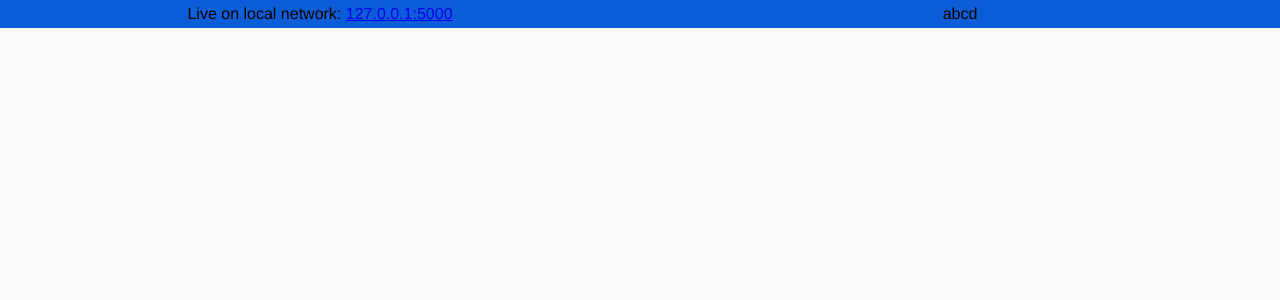
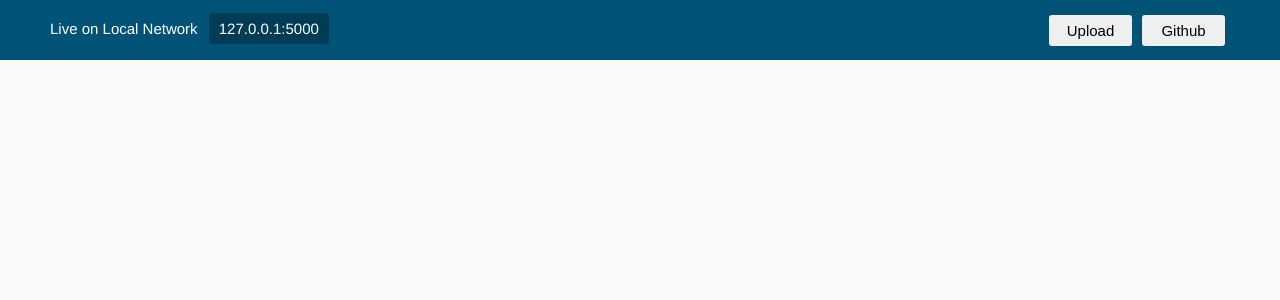
Before and after one commit to Mr-Bilal-Ashraf/PySharer, a Flask app: page / in a window 1280 px wide. Shown: the top 300 px of the page. Run offline with Flask 3, Linux system fonts and the light colour scheme.

Commit message:
♻️update Navigation bar updated

```diff
--- a/templates/index.html
+++ b/templates/index.html
@@ -1,8 +1,10 @@
 <!doctype html>
 <html lang="en">
+
 <head>
     <meta charset="UTF-8">
-    <meta name="viewport" content="width=device-width, user-scalable=no, initial-scale=1.0, maximum-scale=1.0, minimum-scale=1.0">
+    <meta name="viewport"
+        content="width=device-width, user-scalable=no, initial-scale=1.0, maximum-scale=1.0, minimum-scale=1.0">
     <meta http-equiv="X-UA-Compatible" content="ie=edge">
     <title>Document</title>
     <style>
@@ -24,15 +26,61 @@
         }
 
         .header {
+            margin-bottom: 10px;
+            height: 60px;
+            background-color: #005377;
+            font-size: 15px;
             display: flex;
-            flex-wrap: wrap;
+            align-items: center;
+            justify-content: space-between;
+
+            .left {
+                margin-left: 50px;
+                color: white;
+                border-radius: 3px;
+                padding: 7px 10px;
+                background-color: rgba(0, 0, 0, 0.28) !important;
+                .back_link{
+                text-decoration: none;
+                color: white;
+                }
             }
 
-        .header div {
-            padding: 5px 0;
-            text-align: center;
-            width: 50%;
-            background: #0b5ed7;
+            .center {
+                margin: 0px 50px;
+                color: white;
+                width: 325px;
+                height: 20px;
+
+                .url {
+                    border-radius: 3px;
+                    margin-left: 7px;
+                    padding: 7px 10px;
+                    background-color: rgba(0, 0, 0, 0.28) !important;
+                }
+            }
+
+            .right {
+                margin-right: 50px;
+                display: flex;
+
+                .button {
+                    font-size: 15px;
+                    border: none;
+                    transition: .3s ease;
+                    border-radius: 3px;
+                    margin: 5px;
+                    height: 31px !important;
+                    width: 83px;
+                    cursor: pointer;
+                }
+
+                .button:hover {
+                    transition: .3s ease;
+                    color: white;
+                    background-color: teal;
+                }
+            }
         }
 
         .container {
@@ -74,14 +122,33 @@
         }
     </style>
 </head>
+
 <body>
-<div class="header">
+    <!-- <div class="header">
     <div>Live on local network: <a href="http://{{localhost}}:{{port}}">{{localhost}}:{{port}}</a></div>
     <div>abcd</div>
+</div> -->
+
+
+    <div class="header">
+        {% if not prev_dir == none %}
+        <div class="left">
+            <a class="back_link" href="/{{ prev_dir }}">Back</a>
         </div>
+        {% endif %}
+        <div class="center">Live on Local Network <something class="url">{{localhost}}:{{port}}</something>
+        </div>
+        <div class="right">
+            <button class="button">Upload</button>
+            <button class="button">Github</button>
+        </div>
+
+    </div>
+
+
     <div class="container">
         <!-- Start of back to parent directory -->
-    {% if not prev_dir == none %}
+        <!-- {% if not prev_dir == none %}
         <div>
             <a href="/{{ prev_dir }}">
                 <img src="/static/img/parent_dir.png" alt="{{ obj }}">
@@ -90,7 +157,7 @@
                 <b>...</b>
             </a>
         </div>
-    {% endif %}
+        {% endif %} -->
 
         <!-- Display all directories on the path -->
         {% for obj in dirs %}
@@ -131,4 +198,5 @@
         document.getElementById("file_size_box").style.display = "none";
     }
 </script>
+
 </html>
```
Lines whose indentation alone changed are shown as unchanged.
